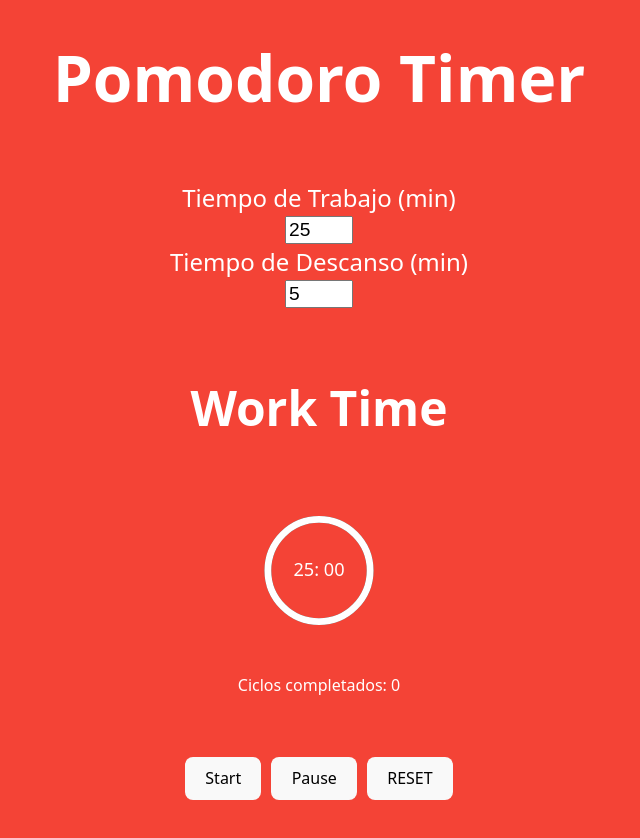
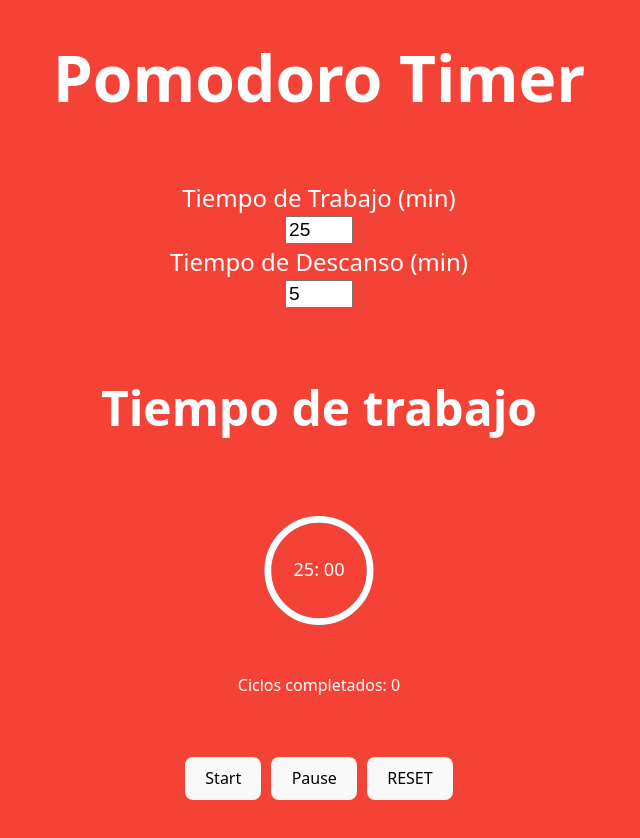
Before and after one commit to capi68/pomodoro-timer, a React (Vite) app: page / in a window 1280 px wide. Shown: the top 838 px of the page, without its empty margins (321-961 px from the left). Built offline with nearby package versions, Linux system fonts and the light colour scheme.

Commit message:
ajustes en el boton pause

```diff
--- a/src/App.jsx
+++ b/src/App.jsx
@@ -39,7 +39,7 @@ useEffect(() => {
     if (!isRunning) {
       setTimeLeft(isBreak ? breakDuration * 60 : workDuration * 60);
     }
-  }, [workDuration, breakDuration, isBreak, isRunning]);
+  }, [workDuration, breakDuration, isBreak]);
 
   // Manejo del timer
   useEffect(() => {
@@ -47,7 +47,7 @@ useEffect(() => {
 
     if (isRunning && timeLeft > 0) {
       timer = setInterval(() => {
-        setTimeLeft((prev) => prev - 1);
+        setTimeLeft((prev) => Math.max(prev - 1, 0));
       }, 1000);
     } else if (isRunning && timeLeft === 0) {
       beepSound.current.play().catch((err) => console.log("error al reproducir", err));
@@ -116,7 +116,7 @@ useEffect(() => {
     </div>
 
 
-    <h2>{ isBreak ? "Break time" : "Work Time"}</h2>
+    <h2>{ isBreak ? "Descanso" : "Tiempo de trabajo"}</h2>
 
     <CircularProgress  timeLeft={timeLeft} totalTime={isBreak ? breakDuration * 60 : workDuration * 60} formatTime={formatTime} />
 
```
